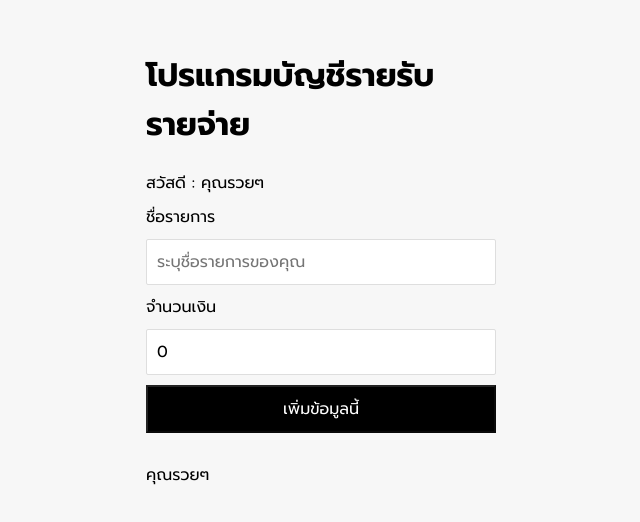
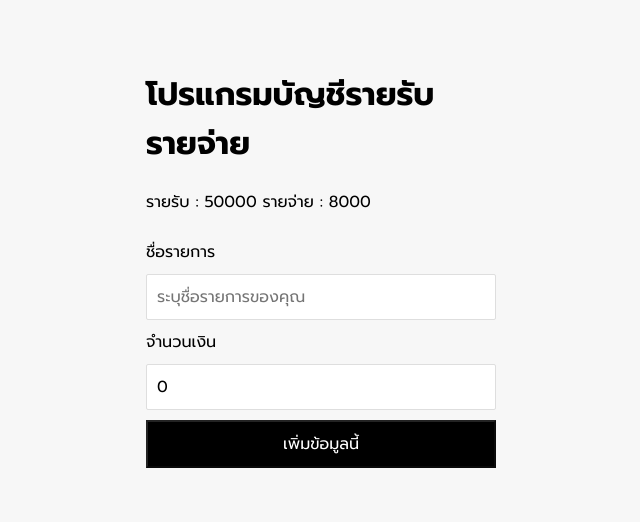
Before and after one commit to Dernorayytor/my_react_practice, a React (Create React App) app in the folder react-basic/: page / in a window 1280 px wide. Shown: the part 126-648 px from the top of the page, without its empty margins (319-959 px from the left). Built offline with nearby package versions, Linux system fonts and the light colour scheme.

Commit message:
Context API (Multiple Value)(ทำการแสดงข้อมูลโดยใช้ Consumer)

```diff
--- a/react-basic/src/App.js
+++ b/react-basic/src/App.js
@@ -17,7 +17,12 @@
       })
   }
   return (
-    <DataContext.Provider value={"คุณรวยๆ"}>  {/*เป็นข้อมูลกลางที่สามารถดึงไปใช้ได้กัน*/}
+    <DataContext.Provider value={
+      {
+        income: 50000,
+        expense:8000
+      }
+    }>  {/*เป็นข้อมูลกลางที่สามารถดึงไปใช้ได้กัน*/}
       <div className='container'>
         <Title/>
         <ReportComponent/>
--- a/react-basic/src/component/Item.js
+++ b/react-basic/src/component/Item.js
@@ -1,18 +1,14 @@
 import React from 'react';
 import "../style/item.css"
 import PropTypes from 'prop-types'; // ES6
-import DataContext from './../data/DataContext';
-import { useContext } from 'react';
+
 
 const Item =(props)=>{
     const {title,amount}= props //ไม่ต้องมา props.amount เก็บไว้ เพื่อเรียกใช้ amount
     const status = amount<0 ? 'expense' : 'income'
     const symbol = amount<0 ? '-' : '+' //หรือ amount<0 ? '' : '+' ถ้าไม่ใช้ Math.abs(amount)
-    const nameContext = useContext(DataContext)
     return (
-        <li className={status}>{title}<span>{symbol}{Math.abs(amount)}</span>
-        {nameContext}
-        </li>
+        <li className={status}>{title}<span>{symbol}{Math.abs(amount)}</span></li>
 );
 }
 
--- a/react-basic/src/component/ReportComponent.js
+++ b/react-basic/src/component/ReportComponent.js
@@ -1,11 +1,11 @@
-import { useContext } from "react";
 import DataContext from "../data/DataContext";
 
 const ReportComponent=()=>{
-    const name = useContext(DataContext)
     return (
         <div>
-            สวัสดี : {name}
+            <DataContext.Consumer>
+                {context=> <p>รายรับ : {context.income} รายจ่าย : {context.expense}</p>}
+            </DataContext.Consumer>
         </div>
     );
 }
--- a/react-basic/src/component/Transaction.js
+++ b/react-basic/src/component/Transaction.js
@@ -1,14 +1,14 @@
 import { Item,Item2 } from "./Item";
 import "../style/Transaction.css"
 import DataContext from "../data/DataContext";
-import { useContext } from "react";
+
 
 const Transaction =(props)=>{
     const {items} = props
-    const nameContext = useContext(DataContext)
+
     return (
         <div>
-            {nameContext}
+
 
             <ul className="item-list">
             {/* แบบloopไม่ต้องมาคอยกำหนดเวลาเพิ่มข้อมูล*/}
```
